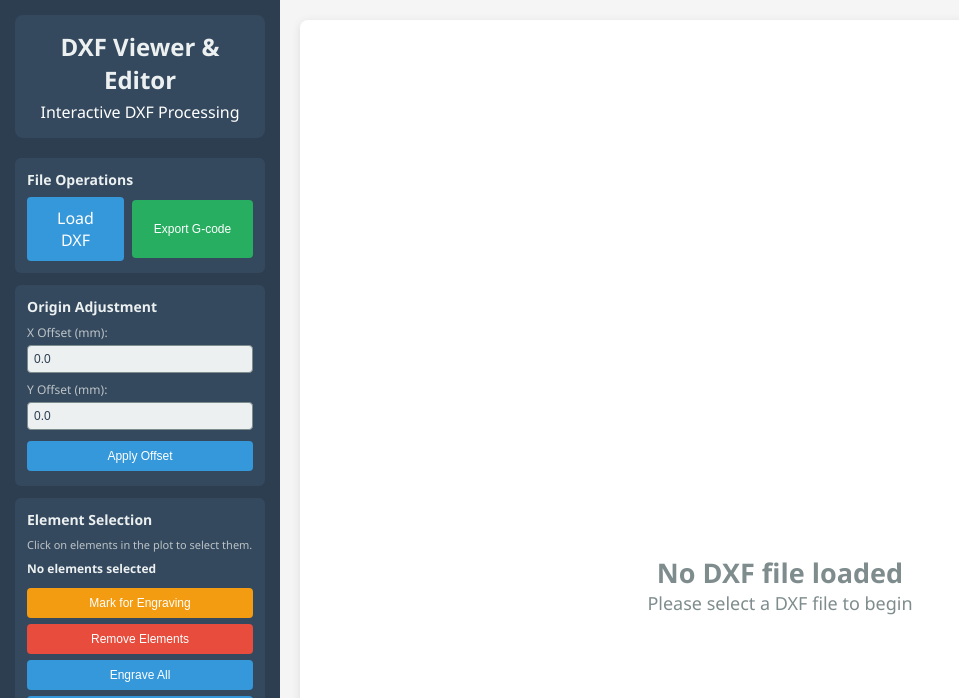
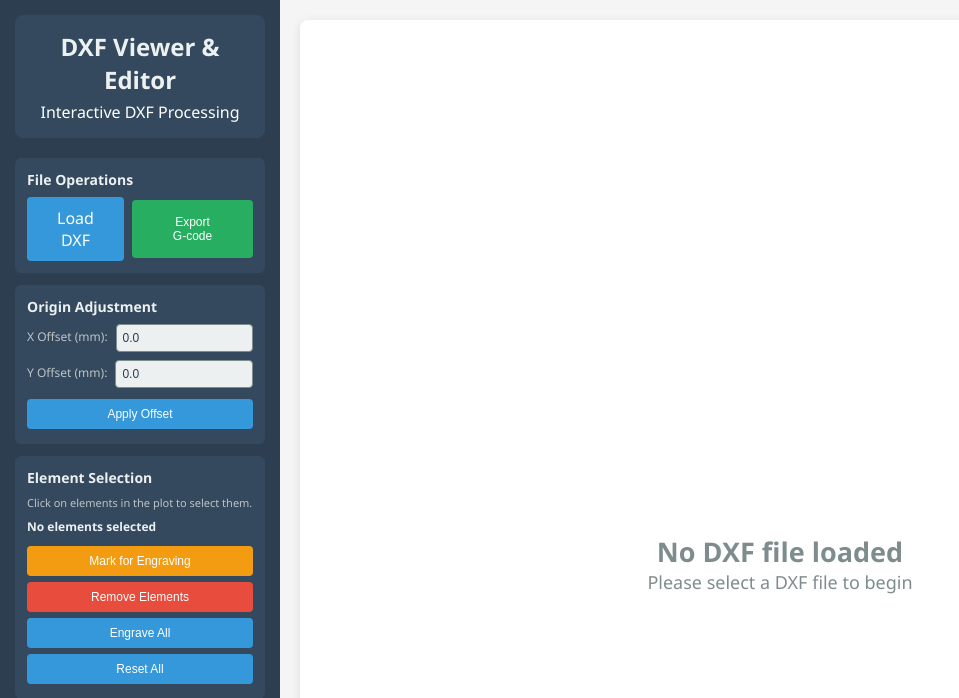
Before and after one commit to PBandJLogic/AppliedMasking-DXF2GCODE2LASER, a Flask app: page / in a window 1280 px wide. Shown: the top 698 px of the page, without its empty margins (0-959 px from the left). Run offline with Flask 3, Linux system fonts and the light colour scheme.

Commit message:
Improve button and form layout
- Put 'Export G-code' on two lines for better fit
- Made X and Y offset labels inline with their input fields
- Added form-row CSS for horizontal label-input layout
- Improved space efficiency in Origin Adjustment section
- Both file operation buttons now have consistent font sizing

```diff
--- a/templates/index.html
+++ b/templates/index.html
@@ -67,6 +67,23 @@
 
         .form-group {
             margin-bottom: 8px;
+        }
+
+        .form-row {
+            display: flex;
+            align-items: center;
+            gap: 8px;
+        }
+
+        .form-row label {
+            flex: 0 0 auto;
+            color: #bdc3c7;
+            font-size: 12px;
+            white-space: nowrap;
+        }
+
+        .form-row input {
+            flex: 1;
         }
 
         .form-group label {
@@ -296,19 +313,23 @@
                         <input type="file" id="fileInput" accept=".dxf" />
                         <label for="fileInput" class="file-input-label">Load DXF</label>
                     </div>
-                    <button class="btn btn-success btn-half" onclick="exportGcode()">Export G-code</button>
+                    <button class="btn btn-success btn-half" onclick="exportGcode()">Export<br>G-code</button>
                 </div>
             </div>
 
             <div class="section">
                 <h3>Origin Adjustment</h3>
                 <div class="form-group">
-                    <label for="xOffset">X Offset (mm):</label>
-                    <input type="number" id="xOffset" value="0.0" step="0.1" />
+                    <div class="form-row">
+                        <label for="xOffset">X Offset (mm):</label>
+                        <input type="number" id="xOffset" value="0.0" step="0.1" />
+                    </div>
                 </div>
                 <div class="form-group">
-                    <label for="yOffset">Y Offset (mm):</label>
-                    <input type="number" id="yOffset" value="0.0" step="0.1" />
+                    <div class="form-row">
+                        <label for="yOffset">Y Offset (mm):</label>
+                        <input type="number" id="yOffset" value="0.0" step="0.1" />
+                    </div>
                 </div>
                 <button class="btn" onclick="applyOffset()">Apply Offset</button>
             </div>
```
